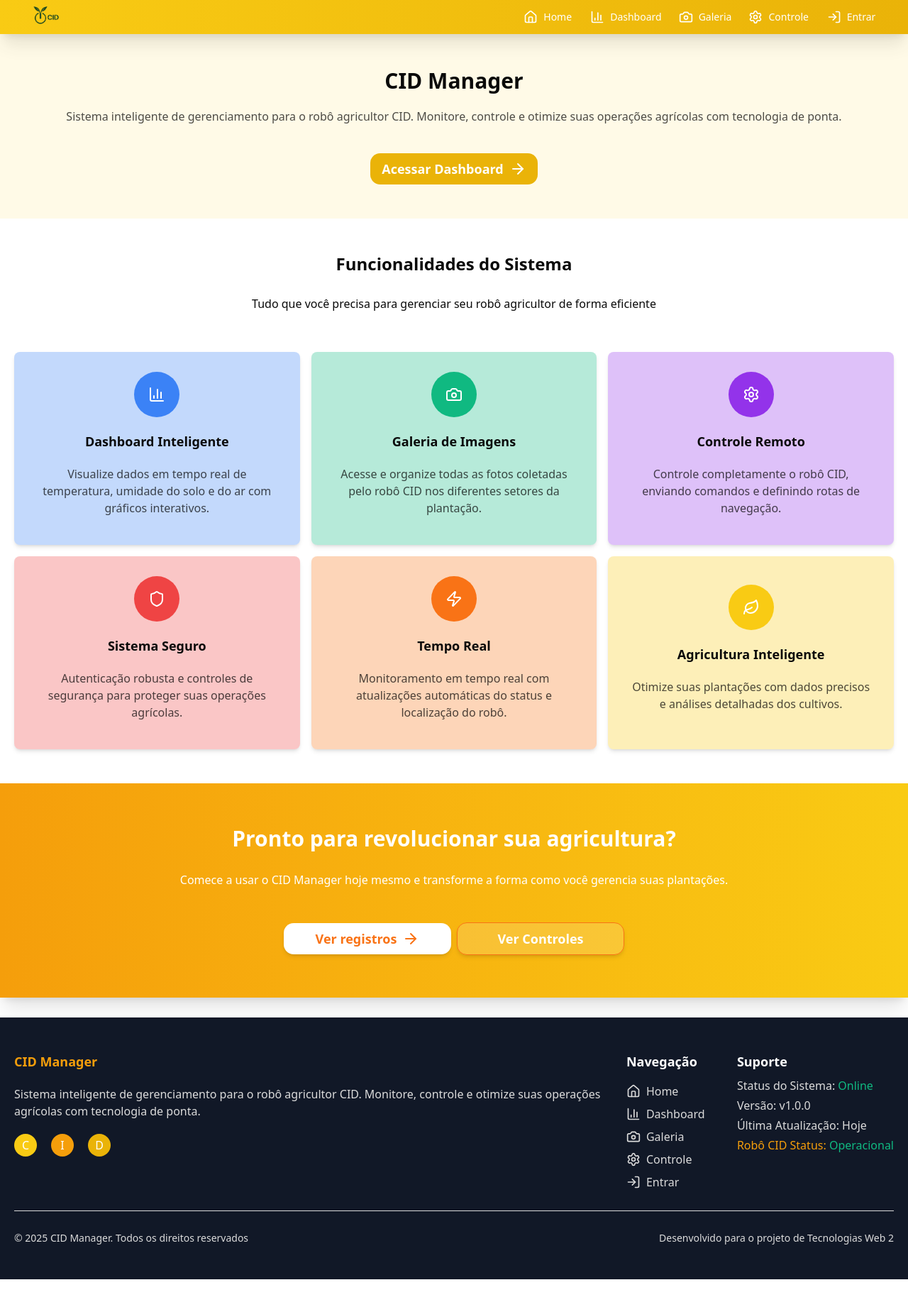
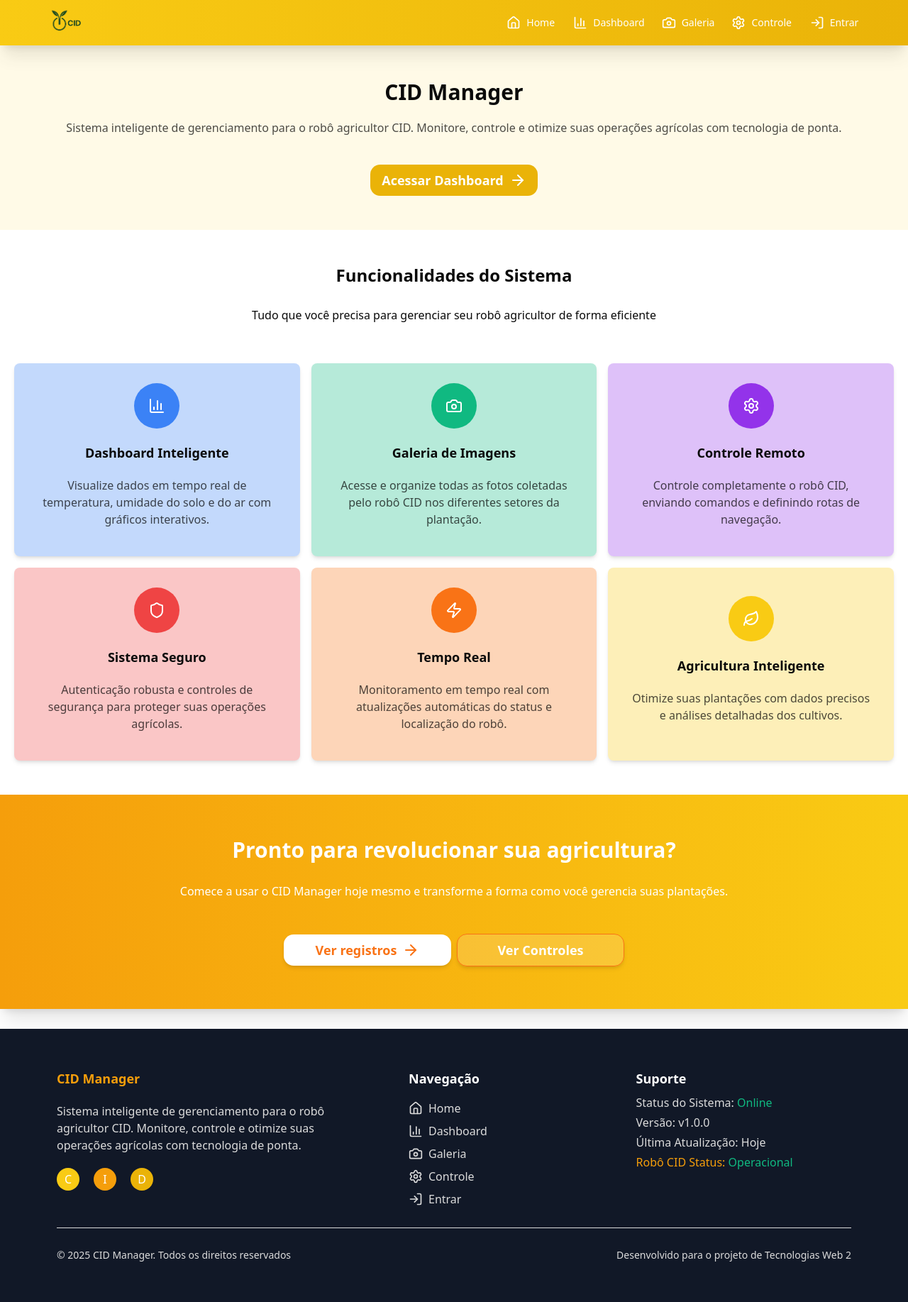
Before and after one commit to arturj9/cid-front, a Next.js app: page /home in a window 1280 px wide. Shown: the whole page at 71% size. Before the commit the page ends 1803 px from the top, so only its background shows below. Built offline with nearby package versions, Linux system fonts and the light colour scheme.

Commit message:
fix: corrigindo erro de dimensionamento da navbar e footer

```diff
--- a/src/app/(pages)/controle/page.tsx
+++ b/src/app/(pages)/controle/page.tsx
@@ -257,7 +257,7 @@ export default function Controle() {
             </div>
           </div>
         </div>
-        <div className="mt-8">
+        <section className="mt-8" id="parada-emergencia">
           <div className="bg-red-50 border border-red-200 rounded-lg p-6">
             <div className="flex items-center mb-4">
               <svg
@@ -304,7 +304,7 @@ export default function Controle() {
               PARADA DE EMERGÊNCIA
             </button>
           </div>
-        </div>
+        </section>
         <div className="mt-8 bg-white rounded-lg shadow-md p-6">
           <h3 className="text-lg font-semibold text-gray-900 mb-4">
             Log de Comandos
--- a/src/app/(pages)/home/page.tsx
+++ b/src/app/(pages)/home/page.tsx
@@ -100,7 +100,7 @@ export default function Home() {
               </p>
             </Link>
             <Link
-              href={"/controle"}
+              href={"/controle#parada-emergencia"}
               className="bg-vermelho/30 rounded-md shadow-md p-7 flex justify-center
             items-center flex-col gap-2 text-center hover:cursor-pointer"
             >
@@ -117,7 +117,7 @@ export default function Home() {
               </p>
             </Link>
             <Link
-              href={"/dashboard"}
+              href={"/dashboard#status-cid"}
               className="bg-laranja/30 rounded-md shadow-md p-7 flex justify-center
             items-center flex-col gap-2 text-center hover:cursor-pointer"
             >
--- a/src/components/footer.tsx
+++ b/src/components/footer.tsx
@@ -3,7 +3,7 @@ import Link from "next/link";
 
 export function Footer() {
   return (
-    <footer className="bg-preto text-cinza p-5 w-screen">
+    <footer className="bg-preto text-cinza p-5 md:px-10 md:py-7 lg:px-20 ">
       <section className="flex flex-col md:flex-row md:justify-between gap-7 my-7 ">
         <div className="flex flex-col gap-5 md:flex-1/3">
           <h3 className="text-amarelo-sec font-bold text-lg">CID Manager</h3>
@@ -33,8 +33,11 @@ export function Footer() {
             </span>
           </div>
         </div>
-        <div className="flex flex-col gap-2">
-          <h3 className="font-bold text-white text-lg mb-2">Navegação</h3>
+        <div className="md:flex md:flex-1/4 ">
+          <div className="flex flex-col  md:mx-auto gap-2">
+            <h3 className="font-bold text-white text-lg mb-2 md:text-left">
+              Navegação
+            </h3>
             <Link
               href={"/home"}
               className="flex gap-2 items-center hover:cursor-pointer
@@ -76,7 +79,9 @@ export function Footer() {
               Entrar
             </Link>
           </div>
-        <div className=" ">
+        </div>
+        <div className="md:flex md:flex-1/3">
+          <div className="md:flex md:flex-col md:mx-auto">
             <h3 className="font-bold text-lg text-white mb-2">Suporte</h3>
             <div className="flex flex-col gap-1">
               <p>
@@ -92,6 +97,7 @@ export function Footer() {
               </h4>
             </div>
           </div>
+        </div>
       </section>
       <div
         className=" text-sm flex gap-2 flex-col lg:flex-row lg:justify-between text-center
--- a/src/components/navbar.tsx
+++ b/src/components/navbar.tsx
@@ -7,9 +7,9 @@ export function NavBar() {
     <div>
       <nav
         className="bg-gradient-to-r from-amarelo-base to-amarelo-terc flex justify-between
-       px-10 h-12 items-center shadow-xl w-screen"
+       px-10 md:px-16 md:h-16 h-12 items-center shadow-xl "
       >
-        <div className="w-12 h-full relative">
+        <div className="w-14 h-14 relative">
           <Image src="/logo/logo_CID.png" color="white" alt="logo CID" fill />
         </div>
         <div className="md:hidden">
```
Lines whose indentation alone changed are shown as unchanged.
